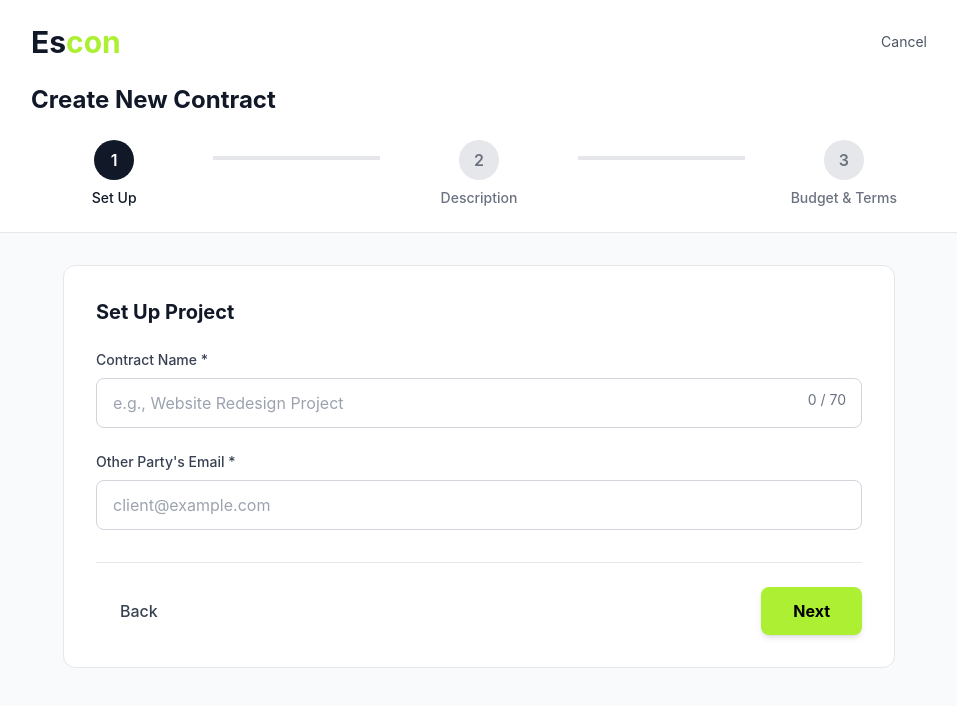
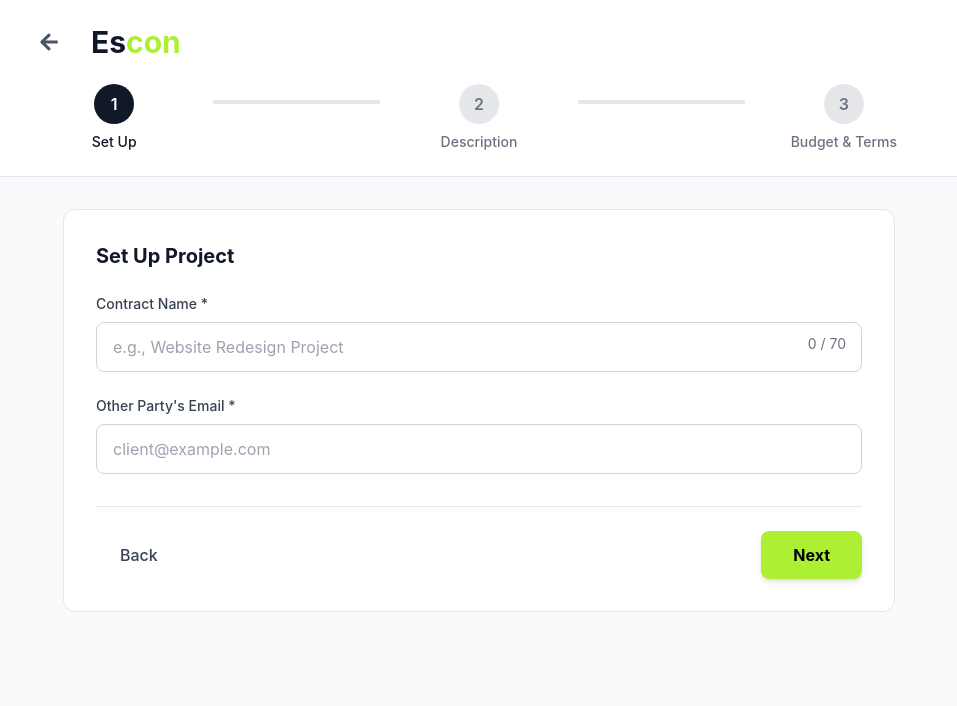
Before and after one commit to ndeen17/Escrow, a React (Vite) app: page /create-contract in a window 1280 px wide. Shown: the top 706 px of the page, without its empty margins (161-1118 px from the left). Built offline with nearby package versions, Linux system fonts and the light colour scheme.

Commit message:
refactor: add back button to CreateContract component and remove cancel button

```diff
--- a/src/components/CreateContract.jsx
+++ b/src/components/CreateContract.jsx
@@ -1,6 +1,6 @@
 import React, { useState } from 'react';
 import { useNavigate } from 'react-router-dom';
-import { FaLock, FaCheck } from 'react-icons/fa';
+import { FaLock, FaCheck, FaArrowLeft } from 'react-icons/fa';
 
 const CreateContract = () => {
   const navigate = useNavigate();
@@ -118,7 +118,15 @@ const CreateContract = () => {
       {/* Header with Progress Tracker */}
       <header className="bg-white border-b border-gray-200 px-8 py-6">
         <div className="max-w-4xl mx-auto">
-          <div className="flex items-center justify-between mb-6">
+          <div className="flex items-center gap-6 mb-6">
+            {/* Back Button */}
+            <button
+              onClick={() => navigate('/dashboard')}
+              className="text-gray-600 hover:text-gray-900 p-2 hover:bg-gray-100 rounded-lg transition-colors"
+            >
+              <FaArrowLeft className="w-5 h-5" />
+            </button>
+
             {/* Logo */}
             <div>
               <h1 className="text-3xl font-bold">
@@ -126,17 +134,6 @@ const CreateContract = () => {
                 <span className="text-escon-green">con</span>
               </h1>
             </div>
-
-            <button
-              onClick={() => navigate('/dashboard')}
-              className="text-gray-600 hover:text-gray-900 text-sm"
-            >
-              Cancel
-            </button>
-          </div>
-
-          <div className="flex items-center justify-between mb-6">
-            <h2 className="text-2xl font-bold text-gray-900">Create New Contract</h2>
           </div>
 
           {/* Progress Tracker */}
```
